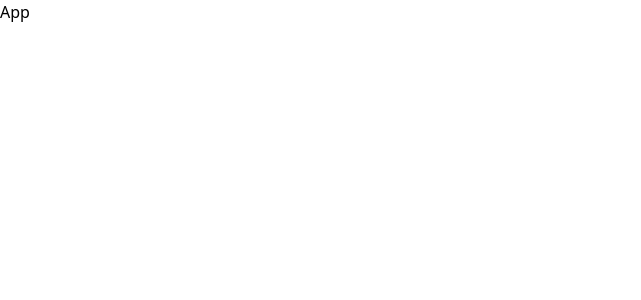
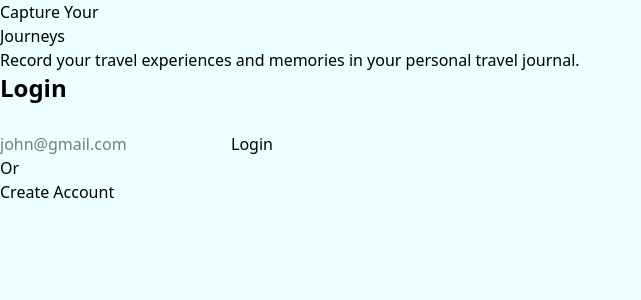
Before and after one commit to rahull0328/TaleTrails-Frontend, a React (Vite) app: page /login in a window 1280 px wide. Shown: the top 300 px of the page, without its empty margins (0-641 px from the left). Built offline with nearby package versions, Linux system fonts and the light colour scheme.

Commit message:
started working on UI of login page

```diff
--- a/src/App.jsx
+++ b/src/App.jsx
@@ -1,15 +1,21 @@
-import { useState } from 'react'
-import reactLogo from './assets/react.svg'
-import viteLogo from '/vite.svg'
+import { useState } from "react";
+import { BrowserRouter, Route, Router, Routes } from "react-router-dom";
+import Home from "./pages/home/Home";
+import Login from "./pages/auth/Login";
+import Register from "./pages/auth/Register";
 
 function App() {
-  const [count, setCount] = useState(0)
-
   return (
-    <>
-      <h1>App</h1>
-    </>
-  )
+    <div>
+      <BrowserRouter>
+        <Routes>
+          <Route path="/dashboard" exact element={<Home />} />
+          <Route path="/login" exact element={<Login />} />
+          <Route path="/register" exact element={<Register />} />
+        </Routes>
+      </BrowserRouter>
+    </div>
+  );
 }
 
-export default App
+export default App;
--- a/src/pages/auth/Login.jsx
+++ b/src/pages/auth/Login.jsx
@@ -0,0 +1,42 @@
+import React from 'react'
+import { useNavigate } from 'react-router-dom'
+
+const Login = () => {
+
+  const navigate = useNavigate()
+
+  return (
+    <div className='h-screen bg-cyan-50 overflow-hidden relative'>
+      <div className=''>
+        <div className=''>
+          <div>
+            <h4 className=''>Capture Your <br /> Journeys</h4>
+            <p className=''>
+              Record your travel experiences and memories in your personal travel journal.
+            </p>
+          </div>
+          <div className=''>
+            <form onSubmit={() => {}}>
+              <h4 className='text-2xl font-semibold mb-7'>Login</h4>
+
+              <input type="text" placeholder='john@gmail.com' className='input-box' />
+
+              <button type='submit' className='btn-auto'>
+                Login
+              </button>
+
+              <p className=''>Or</p>
+
+              <button type='submit' className='' onClick={() => {navigate("/register")}}>
+                Create Account
+              </button>
+            </form>
+          </div>
+        </div>
+      </div>
+
+    </div>
+  )
+}
+
+export default Login
--- a/src/pages/auth/Register.jsx
+++ b/src/pages/auth/Register.jsx
@@ -0,0 +1,9 @@
+import React from 'react'
+
+const Register = () => {
+  return (
+    <div>Register</div>
+  )
+}
+
+export default Register
--- a/src/pages/home/Home.jsx
+++ b/src/pages/home/Home.jsx
@@ -0,0 +1,9 @@
+import React from 'react'
+
+const Home = () => {
+  return (
+    <div>Home</div>
+  )
+}
+
+export default Home
```
